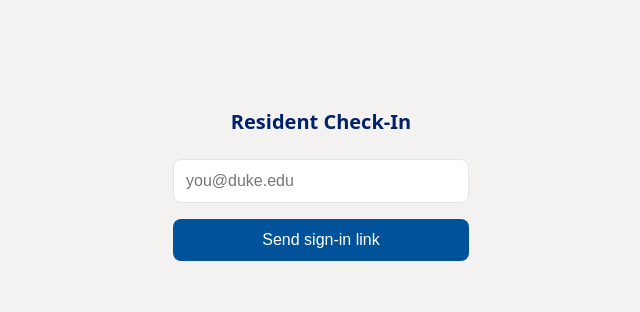
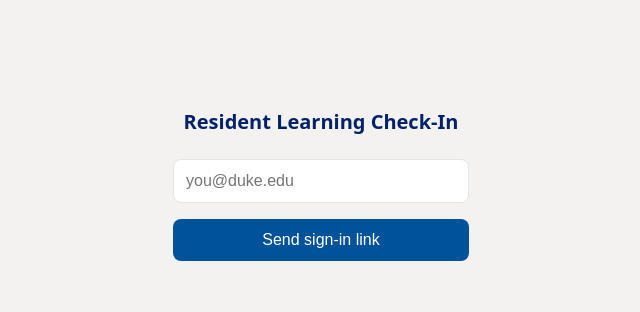
Before and after one commit to dukeimchiefs/IMResidentDashboardApp, a website: page frontend/index.html in a window 1280 px wide. Shown: the part 214-526 px from the top of the page, without its empty margins (319-959 px from the left). Drawn offline with nearby package versions, Linux system fonts and the light colour scheme; no server answers.

Commit message:
Rename Resident Check-In page title to Resident Learning Check-In

```diff
--- a/frontend/index.html
+++ b/frontend/index.html
@@ -3,12 +3,12 @@
 <head>
   <meta charset="utf-8" />
   <meta name="viewport" content="width=device-width, initial-scale=1" />
-  <title>Resident Check-In</title>
+  <title>Resident Learning Check-In</title>
   <link rel="stylesheet" href="style.css" />
 </head>
 <body>
   <div class="card">
-    <h1>Resident Check-In</h1>
+    <h1>Resident Learning Check-In</h1>
 
     <div id="login-screen">
       <input id="email-input" type="email" placeholder="you@duke.edu" autocomplete="email" />
```
